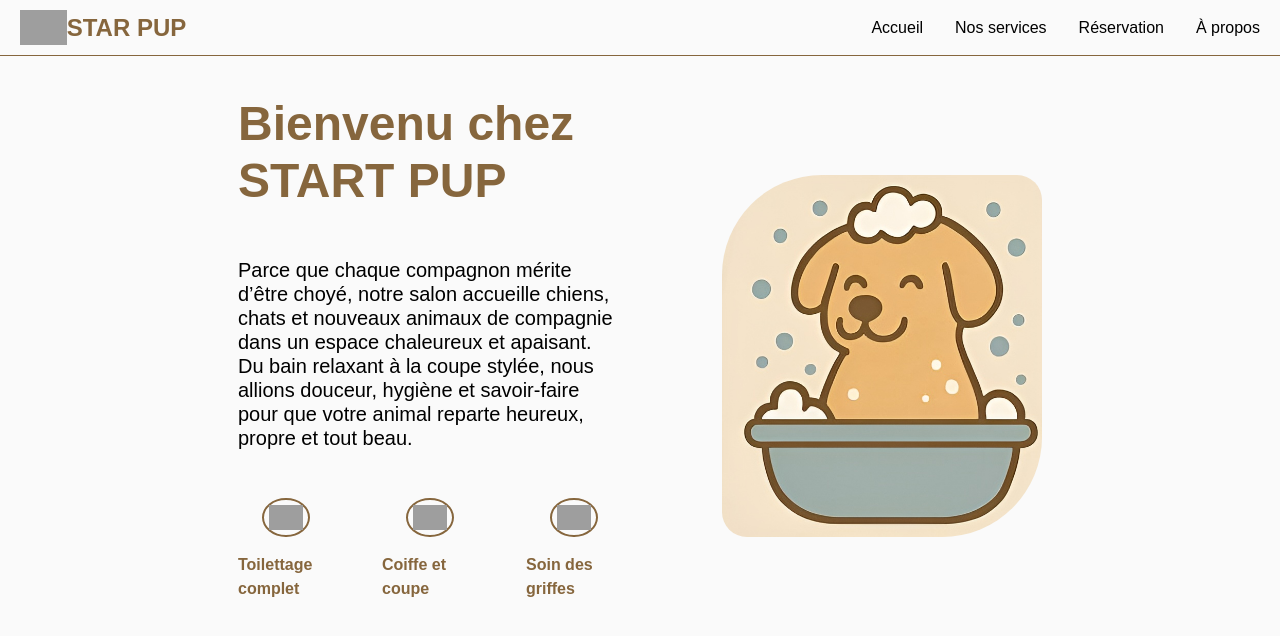
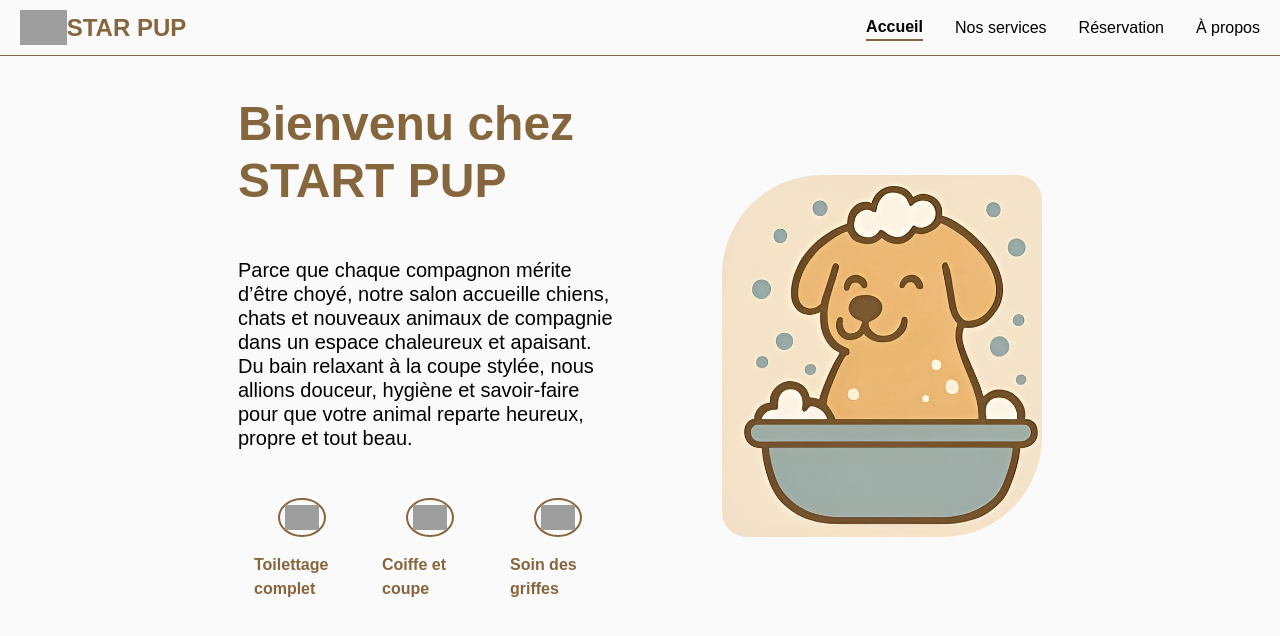
Before and after one commit to MSl4sh/Toilettage, a Flask app: page /home in a window 1280 px wide. Shown: the top 636 px of the page. Run offline with Flask 3, Linux system fonts and the light colour scheme; some web fonts are replaced; grey boxes are pictures that could not be loaded.

Commit message:
fixe some css + add javascript

```diff
--- /dev/null
+++ b/static/script.js
@@ -0,0 +1,12 @@
+document.addEventListener("DOMContentLoaded", function () {
+    const currentPath = window.location.pathname;
+    const links = document.querySelectorAll(".nav-link");
+
+    links.forEach(link => {
+      if (link.getAttribute("href") === currentPath) {
+        link.classList.add("active");
+      } else {
+        link.classList.remove("active");
+      }
+    });
+  });
--- a/static/styles.css
+++ b/static/styles.css
@@ -25,6 +25,15 @@ nav{
     display: flex;
     align-items: center;
     height: 100%;
+}
+
+.active{
+    font-weight: 600;
+    border-bottom: 2px solid rgb(134, 102, 61);
+}
+
+.active:hover{
+    pointer-events: none !important;
 }
 
 .nav-logo-container{
@@ -64,6 +73,7 @@ nav>ul>li:hover{
     scale: 1.1;
     transition: 0.2s;
 }
+
 
 nav>ul>li>a{
     text-decoration: none;
--- a/templates/base.html
+++ b/templates/base.html
@@ -7,6 +7,7 @@
     <link href="https://cdn.jsdelivr.net/npm/bootstrap@5.3.5/dist/css/bootstrap.min.css" rel="stylesheet"
         integrity="sha384-SgOJa3DmI69IUzQ2PVdRZhwQ+dy64/BUtbMJw1MZ8t5HZApcHrRKUc4W0kG879m7" crossorigin="anonymous">
     <link rel="stylesheet" type="text/css" href="{{url_for('static', filename='styles.css')}}">
+    <script src="{{url_for('static', filename='script.js')}}" defer></script>
     <title>STAR PUP</title>
 </head>
 
@@ -20,10 +21,10 @@
                 <p class="nav-name">STAR PUP</h2>
             </div>
             <ul>
-                <li><a href="/home">Accueil</a></li>
-                <li><a href="/services">Nos services</a></li>
-                <li><a href="/reservation">Réservation</a></li>
-                <li><a href="/about">À propos</a></li>
+                <li><a class="nav-link" href="/home">Accueil</a></li>
+                <li><a class="nav-link" href="/services">Nos services</a></li>
+                <li><a class="nav-link" href="/reservation">Réservation</a></li>
+                <li><a class="nav-link" href="/about">À propos</a></li>
             </ul>
         </nav>
     </header>
--- a/templates/home.html
+++ b/templates/home.html
@@ -9,20 +9,20 @@
             compagnie dans un espace chaleureux et apaisant. Du bain relaxant à la coupe stylée, nous allions douceur,
             hygiène et savoir-faire pour que votre animal reparte heureux, propre et tout beau.
         </h5>
-        <div class="d-flex gap-5">
-            <div class="w-30 d-flex flex-column align-items-center">
+        <div class="d-flex justify-content-around">
+            <div class="w-25 d-flex flex-column align-items-center">
                 <div class="w-50 img-round-border mb-3">
                     <img class="w-100" src="{{url_for('static', filename='/icons/bath.svg')}}" alt="">
                 </div>
                 <p class="subtitle">Toilettage complet</p>
             </div>
-            <div class="w-30 d-flex flex-column align-items-center">
+            <div class="w-25 d-flex flex-column align-items-center">
                 <div class="w-50 img-round-border mb-3">
                     <img class="w-100" src="{{url_for('static', filename='/icons/brush.svg')}}" alt="">
                 </div>
                 <p class="subtitle">Coiffe et coupe</p>
             </div>
-            <div class="w-30 d-flex flex-column align-items-center">
+            <div class="w-25 d-flex flex-column align-items-center">
                 <div class="w-50 img-round-border mb-3">
                     <img class="w-100" src="{{url_for('static', filename='/icons/claw-cutter.svg')}}" alt="">
                 </div>
```
